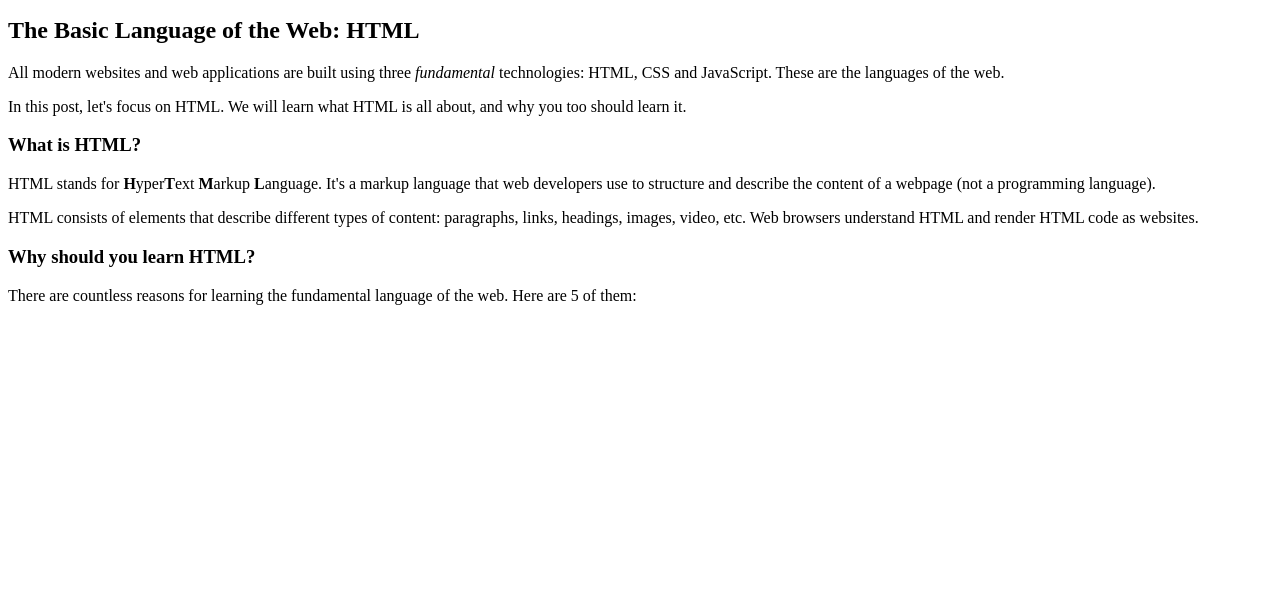
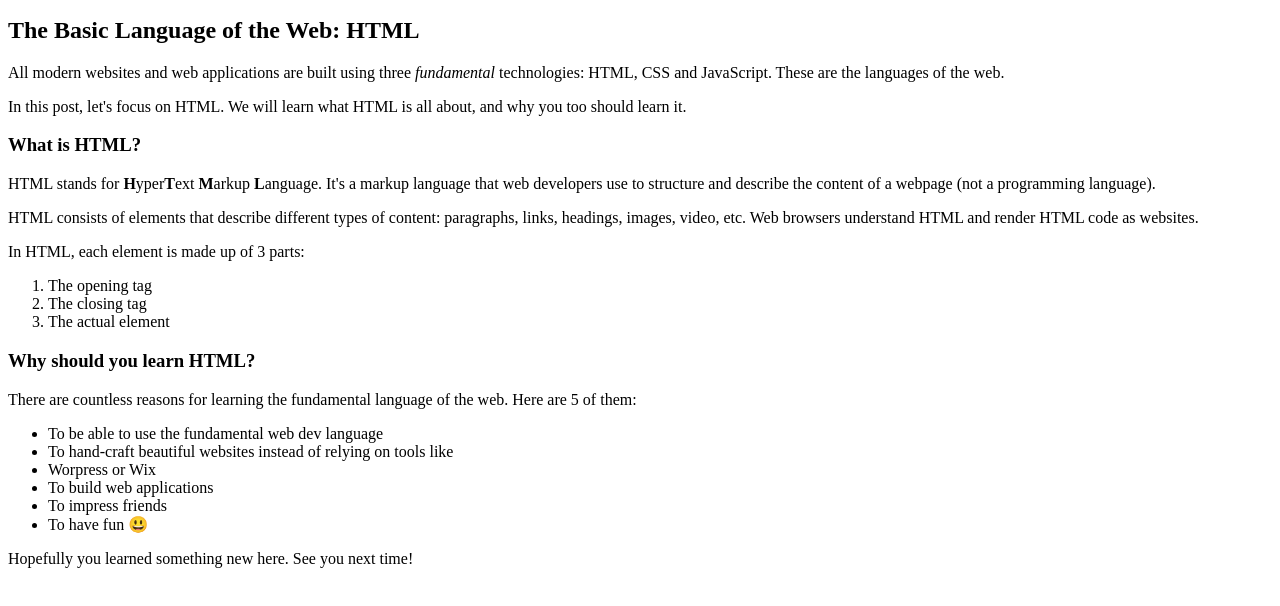
Before and after one commit to enochdoteth/projects-1, a plain HTML site: page 02-HTML-Fundamentals/index.html in a window 1280 px wide. Shown: the part 102-708 px from the top of the page. Drawn offline with Linux system fonts and the light colour scheme.

Commit message:
more text elements (ul and ol)

```diff
--- a/02-HTML-Fundamentals/index.html
+++ b/02-HTML-Fundamentals/index.html
@@ -35,11 +35,28 @@
       paragraphs, links, headings, images, video, etc. Web browsers understand
       HTML and render HTML code as websites.
     </p>
+    <p>In HTML, each element is made up of 3 parts:</p>
+    <ol>
+      <li>The opening tag</li>
+      <li>The closing tag</li>
+      <li>The actual element</li>
+    </ol>
 
     <h3>Why should you learn HTML?</h3>
     <p>
       There are countless reasons for learning the fundamental language of the
       web. Here are 5 of them:
     </p>
+
+    <ul>
+      <li>To be able to use the fundamental web dev language</li>
+      <li>To hand-craft beautiful websites instead of relying on tools like</li>
+      <li>Worpress or Wix</li>
+      <li>To build web applications</li>
+      <li>To impress friends</li>
+      <li>To have fun 😃</li>
+    </ul>
+
+    <p>Hopefully you learned something new here. See you next time!</p>
   </body>
 </html>
```
